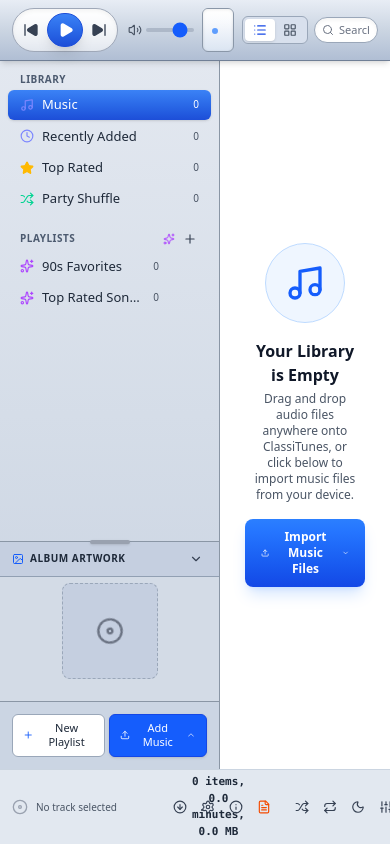
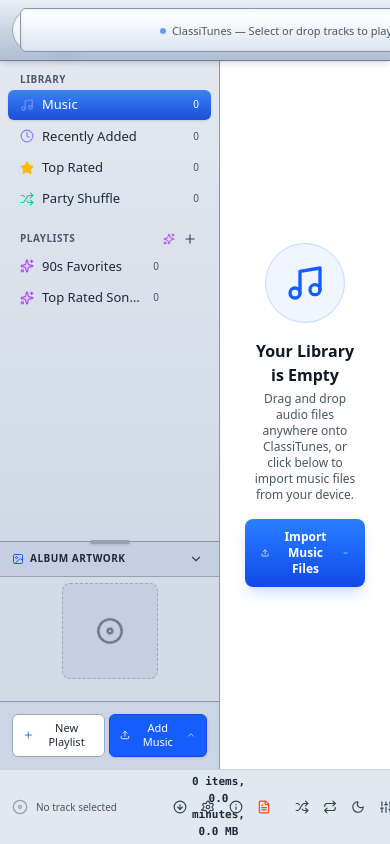
Before and after one commit to Z-Sofware-Labs/ClassiTunes, a React (Vite) app: page / in a window 390 px wide. Built offline with nearby package versions, Linux system fonts and the light colour scheme.

Commit message:
chore: bump version to 1.6.1

```diff
--- a/package.json
+++ b/package.json
@@ -1,7 +1,7 @@
 {
   "name": "classitunes",
   "private": true,
-  "version": "1.6.0",
+  "version": "1.6.1",
   "author": "Z Software Labs",
   "type": "module",
   "main": "electron/main.cjs",
--- a/src-tauri/tauri.conf.json
+++ b/src-tauri/tauri.conf.json
@@ -1,7 +1,7 @@
 {
   "$schema": "https://schema.tauri.app/config/2",
   "productName": "ClassiTunes",
-  "version": "1.6.0",
+  "version": "1.6.1",
   "identifier": "com.classitunes.desktop",
   "build": {
     "beforeDevCommand": "npm run dev",
--- a/src/components/HeaderBar.tsx
+++ b/src/components/HeaderBar.tsx
@@ -368,7 +368,7 @@
         </div>
 
         {/* Center Section: LCD Display (True Dead Center) */}
-        <div className="flex items-center justify-center w-full min-w-0 sm:min-w-[340px] md:min-w-[440px] lg:min-w-[512px] max-w-[640px] mx-auto">
+        <div className="flex items-center justify-center w-[512px] shrink-0 mx-auto">
           <div className={`relative border rounded-md px-2.5 pt-1.5 pb-1 text-center overflow-hidden transition-colors w-full h-[44px] flex flex-col justify-center ${isLight
             ? 'bg-gradient-to-b from-white via-[#f0f4fa] to-[#dbe5f2] border-[#8a97a8] shadow-[inset_0_1px_3px_rgba(0,0,0,0.15)] text-gray-900'
             : 'bg-gradient-to-b from-[#2a2a2a] to-[#1a1a1a] border-[#333] shadow-[inset_0_1px_3px_rgba(0,0,0,0.5)] text-gray-100'
```
Also changed, not shown: 2 other files (tests, documents, lock files or other folders).
